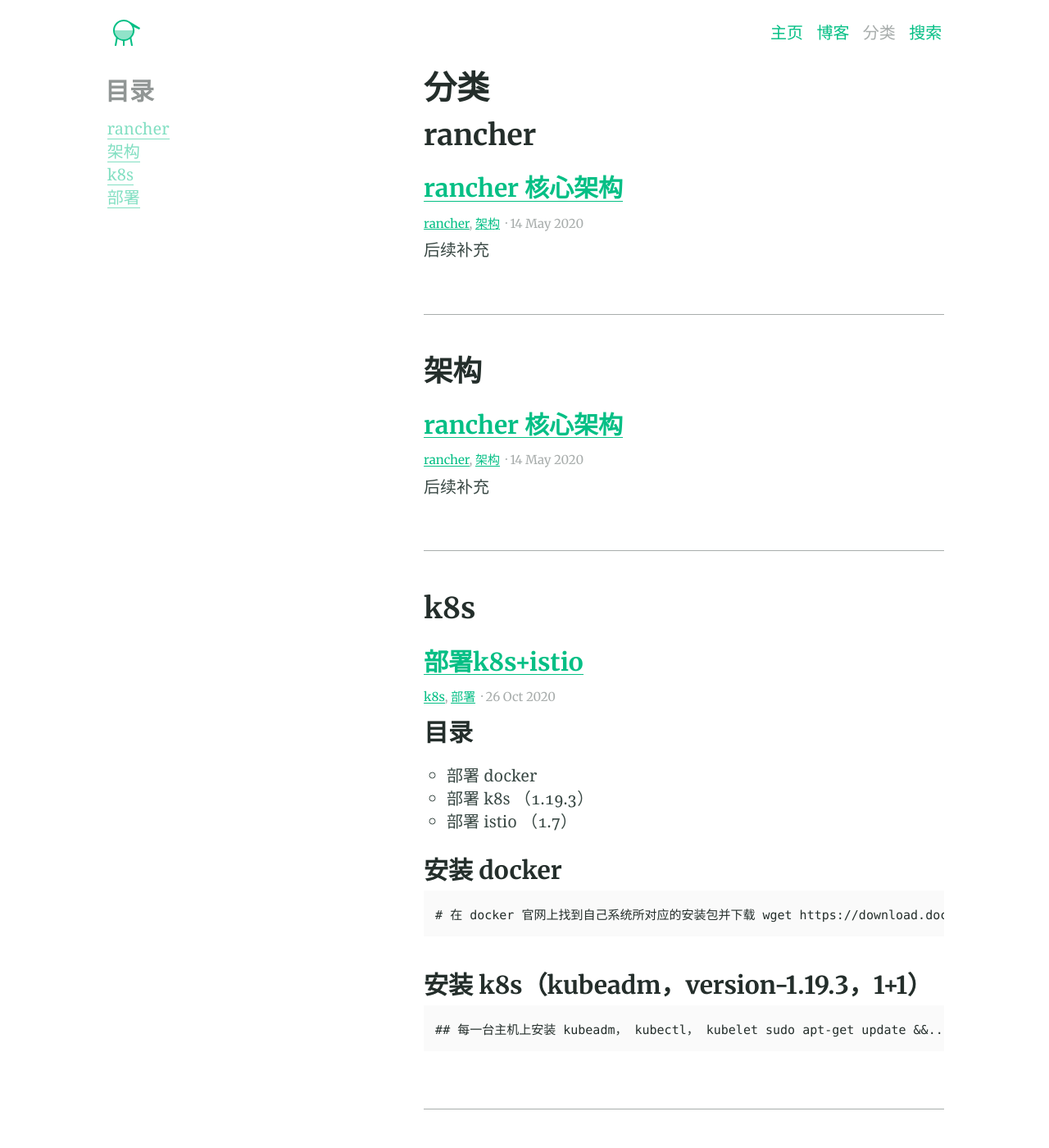
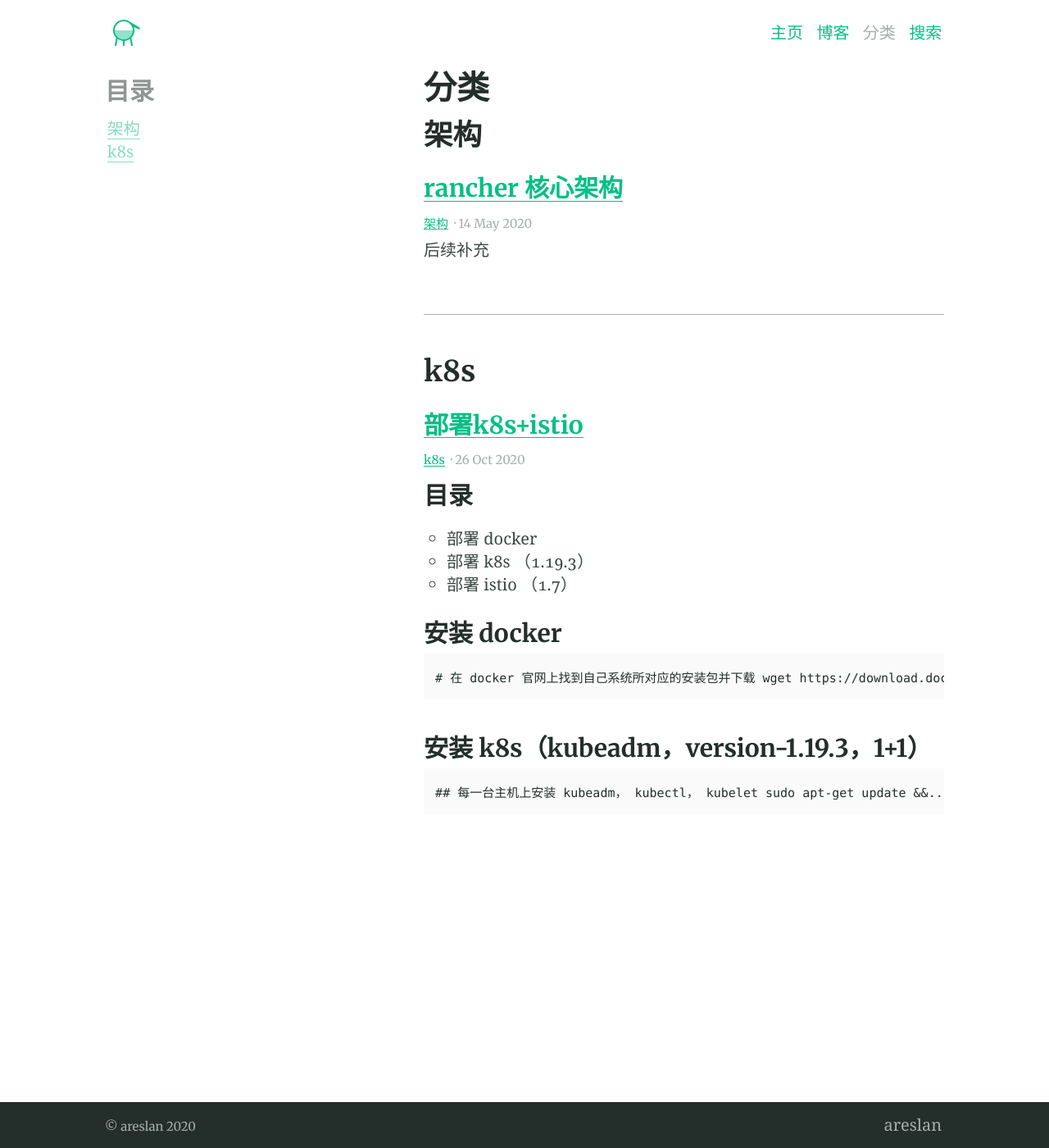
Before and after one commit to areslan1122/areslan1122.github.io, a Jekyll site: the page built from categories.md, in a window 1280 px wide and 1400 px high. Shown: the whole window at 82% size. Built offline with Jekyll 4.4.1, drawn with Linux system fonts in a browser that asks for light colours.

Commit message:
update categories

```diff
--- a/_posts/2020-10-26-install-k8s-and-istio.md
+++ b/_posts/2020-10-26-install-k8s-and-istio.md
@@ -2,7 +2,6 @@
 title: 部署k8s+istio
 categories:
 - k8s
-- 部署
 feature_image: "https://picsum.photos/2560/600?image=872"
 ---
 
```
Also changed, not shown: _posts/2020-05-14-rancher-secondary-development.md (+0 -1 lines).
